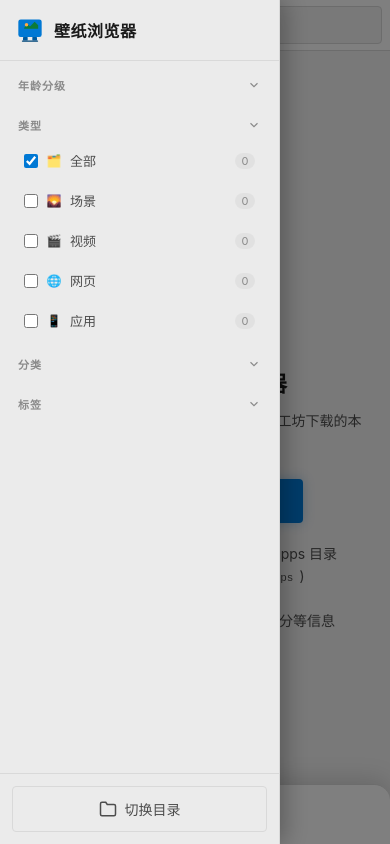
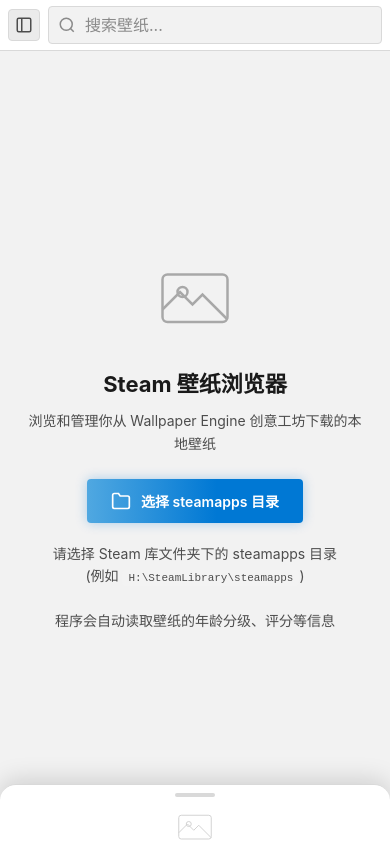
Before and after one commit to q1909568816/wallpaper-browser, a Vue app: page / in a window 390 px wide. Built offline with nearby package versions, Linux system fonts and the light colour scheme.

Commit message:
修复移动端侧边栏：初始化时自动收缩，窗口变化时自动适配

```diff
--- a/src/App.vue
+++ b/src/App.vue
@@ -16,6 +16,7 @@
       @select-tag="handleSelectTags"
       @select-content-rating="handleSelectContentRatings"
       @open-directory="openDirectory"
+      @toggle="toggleSidebar"
     />
 
     <main class="main-content">
@@ -313,7 +314,8 @@
 const typeCounts = computed(() => getTypeCounts())
 
 const selectedWallpaper = ref<WallpaperItem | null>(null)
-const sidebarCollapsed = ref(false)
+const isMobile = ref(window.innerWidth <= 768)
+const sidebarCollapsed = ref(isMobile.value)
 
 const sortLabels: Record<string, string> = {
   'name': '名称',
@@ -334,6 +336,13 @@
 
 function toggleSidebar() {
   sidebarCollapsed.value = !sidebarCollapsed.value
+}
+
+function onResize() {
+  isMobile.value = window.innerWidth <= 768
+  if (isMobile.value) {
+    sidebarCollapsed.value = true
+  }
 }
 
 async function handleRefresh() {
@@ -361,13 +370,17 @@
 
 onMounted(async () => {
   document.addEventListener('click', onDocumentClick)
+  window.addEventListener('resize', onResize)
   const restored = await restoreSavedDirectory()
   if (!restored) {
     state.loading = false
   }
   await loadCurrentPageHandles()
 })
-onUnmounted(() => document.removeEventListener('click', onDocumentClick))
+onUnmounted(() => {
+  document.removeEventListener('click', onDocumentClick)
+  window.removeEventListener('resize', onResize)
+})
 
 const currentPage = ref(1)
 const pageSize = ref(30)
```
